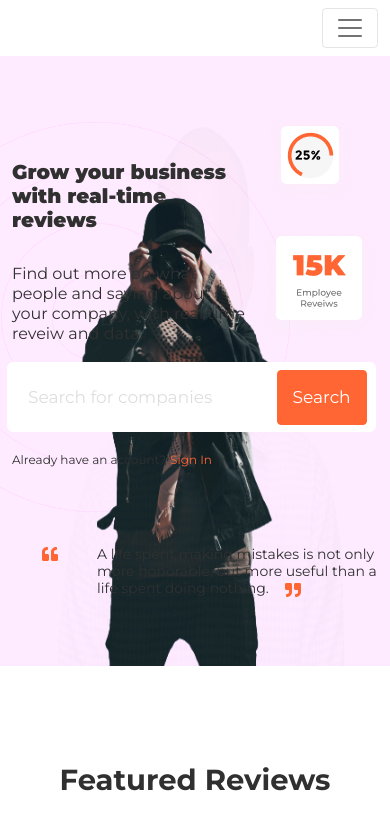
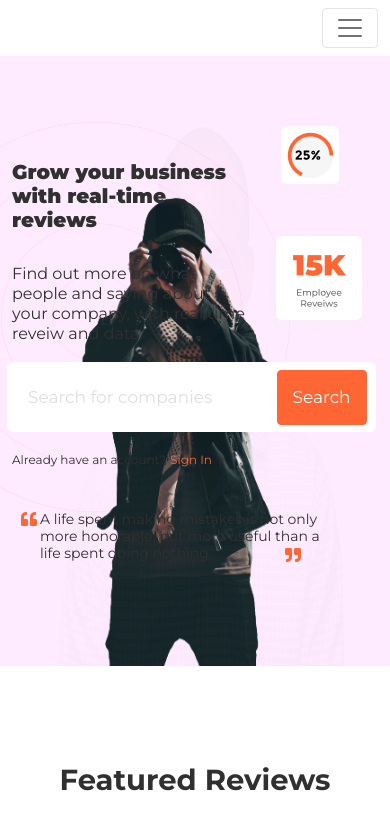
Before and after one commit to Dreezy305/Business-Landing, a React (Create React App) app: page / in a window 390 px wide. Shown: the top 829 px of the page. Built offline with nearby package versions, Linux system fonts and the light colour scheme.

Commit message:
mobile responsiveness

```diff
--- a/src/App.css
+++ b/src/App.css
@@ -54,6 +54,10 @@
   .alreadySignedIn {
     font-size: 12px !important;
   }
+  .rightQuote {
+    margin: auto !important;
+    margin-left: -21px !important;
+  }
 }
 
 @media screen and (max-width: 720px) {
@@ -85,6 +89,10 @@
   .footer_img {
     margin-left: 32px !important;
   }
+  .rightQuoteB {
+    margin: auto !important;
+    margin-left: -21px !important;
+  }
 }
 
 @media screen and (max-width: 1024px) {
@@ -102,17 +110,13 @@
   .App {
     overflow: hidden;
   }
+
+  .Quote {
+    margin: 3px !important;
+  }
+
+  .rightQuoteB {
+    margin: auto !important;
+    margin-left: -21px !important;
+  }
 }
-
-/*@media screen and (max-width: 812px) {
-  .mobile-toggle {
-    display: none;
-  }
-  .mobile-collapse {
-    display: flex !important;
-    flex-direction: row;
-  }
-  .mobile {
-    display: contents;
-  }
-}*/
--- a/src/components/growyourbusiness.js
+++ b/src/components/growyourbusiness.js
@@ -42,14 +42,14 @@ function GrowYourBusiness() {
           <FontAwesomeIcon
             icon="quote-left"
             color="#FF6634"
-            className="position-absolute rightQuote"
+            className="position-absolute rightQuote rightQuoteB"
           />
           <FontAwesomeIcon
             icon="quote-right"
             color="#FF6634"
             className="leftQuote position-absolute"
           />
-          <p className="">
+          <p className="Quote">
             A life spent making mistakes is not only more honorable, but more
             useful than a life spent doing nothing.
           </p>
--- a/src/styles/globals.scss
+++ b/src/styles/globals.scss
@@ -727,10 +727,12 @@
   }
 
   .rightQuote {
+    position: absolute !important;
     left: 5%;
   }
 
   .bgImage1 {
+    position: absolute !important;
     left: 77% !important;
   }
 
```
